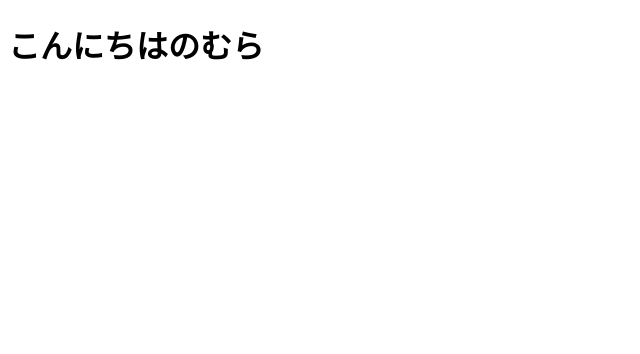
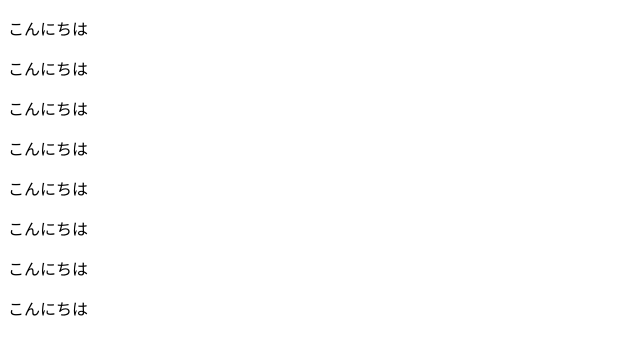
Before and after one commit to nom30523/practice-vue.js, a plain HTML site: page practice03/index.html in a window 1280 px wide. Shown: the whole page, without its empty margins (0-640 px from the left). Drawn offline with nearby package versions, Linux system fonts and the light colour scheme.

Commit message:
component

```diff
--- a/practice03/index.html
+++ b/practice03/index.html
@@ -24,7 +24,27 @@
   <div id="app2">
   </div> -->
 
-  <div id="app3">
+  <!-- <div id="app3">
+  </div> -->
+
+  <!-- <div id="app4">
+    <p>こんにちは{{ name }}</p>
+    <button @click="name = '太郎さん'">名前を変更</button>
+    <button @click="destroy">インスタンスを破壊</button>
+  </div> -->
+
+  <div id="app5">
+    <hello></hello>
+    <hello></hello>
+    <hello></hello>
+    <hello></hello>
+  </div>
+
+  <div id="app6">
+    <hello></hello>
+    <hello></hello>
+    <hello></hello>
+    <hello></hello>
   </div>
 
   <script src="https://cdn.jsdelivr.net/npm/vue/dist/vue.min.js"></script>
--- a/practice03/js/main.js
+++ b/practice03/js/main.js
@@ -47,11 +47,58 @@
 //   template: '<h1>こんにちは{{ name }}さん</h1>'
 // }).$mount('#app2');
 
+// new Vue({
+//   data: {
+//     name: 'のむら'
+//   },
+//   render: function(createElement) {
+//     return createElement('h1', 'こんにちは' + this.name);
+//   }
+// }).$mount('#app3');
+
+// new Vue({
+//   data: {
+//     name: 'のむら'
+//   },
+//   beforeCreate: function() {
+//     console.log('beforeCreate');
+//   },
+//   created: function() {
+//     console.log('created');
+//   },
+//   beforeMount: function() {
+//     console.log('beforeMount');
+//   },
+//   mounted: function() {
+//     console.log('mounted');
+//   },
+//   beforeUpdate: function() {
+//     console.log('beforeUpdate');
+//   },
+//   updated: function() {
+//     console.log('updated');
+//   },
+//   beforeDestroy: function() {
+//     console.log('beforeDestroy');
+//   },
+//   destroyed: function() {
+//     console.log('destroyed');
+//   },
+//   methods: {
+//     destroy: function() {
+//       this.$destroy();
+//     }
+//   }
+// }).$mount('#app4');
+
+Vue.component('hello', {
+  template: '<p>こんにちは</p>'
+});
+
 new Vue({
-  data: {
-    name: 'のむら'
-  },
-  render: function(createElement) {
-    return createElement('h1', 'こんにちは' + this.name);
-  }
-}).$mount('#app3');
+  el: '#app5'
+});
+
+new Vue({
+  el: '#app6'
+});
```
